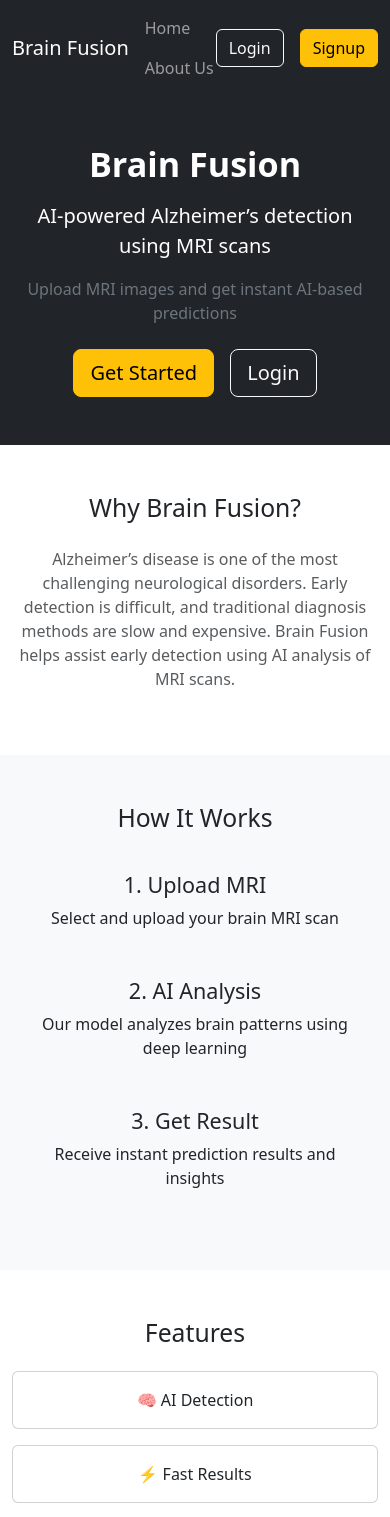
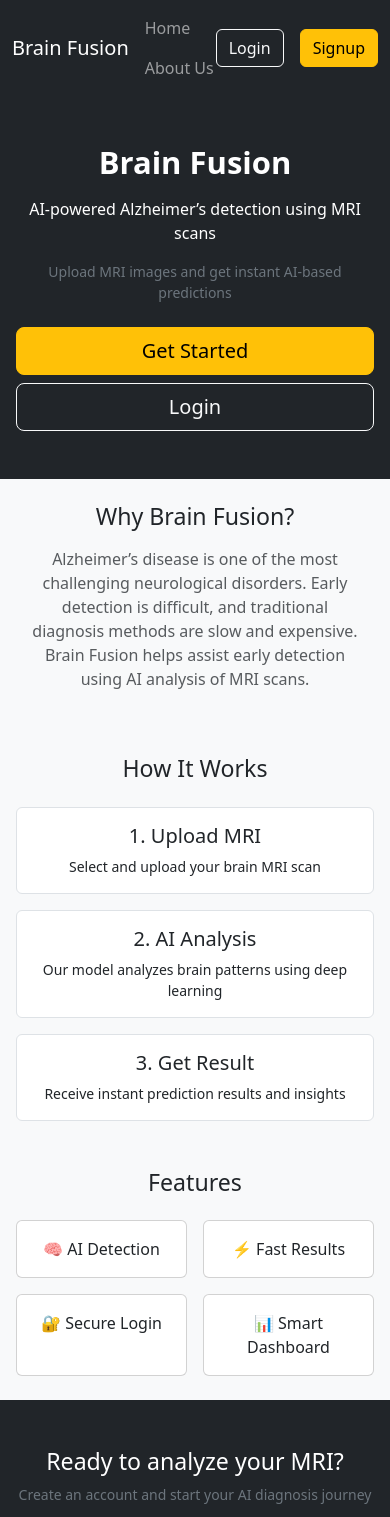
Before and after one commit to Hazeen-Dodhiya/NeuroFusionFront, a Next.js app: page / in a window 390 px wide. Shown: the top 1517 px of the page. Built offline with nearby package versions, Linux system fonts and the light colour scheme; no server answers.

Commit message:
optimizingforphone

```diff
--- a/app/page.js
+++ b/app/page.js
@@ -1,3 +1,188 @@
+// "use client";
+
+// import { useEffect, useState } from "react";
+// import { useRouter } from "next/navigation";
+
+// export default function Home() {
+//   const router = useRouter();
+
+//   const [user, setUser] = useState(null);
+
+//   useEffect(() => {
+//     const storedUser = localStorage.getItem("user");
+
+//     if (storedUser) {
+//       setUser(JSON.parse(storedUser));
+//     }
+//   }, []);
+
+//   return (
+//     <div>
+
+//       {/* HERO SECTION */}
+//       <div className="bg-dark text-white py-5">
+//         <div className="container text-center">
+
+//           <h1 className="display-4 fw-bold">
+//             Brain Fusion
+//           </h1>
+
+//           <p className="lead mt-3">
+//             AI-powered Alzheimer’s detection using MRI scans
+//           </p>
+
+//           <p className="text-secondary">
+//             Upload MRI images and get instant AI-based predictions
+//           </p>
+
+//           <div className="mt-4 d-flex justify-content-center gap-3">
+
+//             {/* NOT LOGGED IN */}
+//             {!user ? (
+//               <>
+//                 <button
+//                   className="btn btn-warning btn-lg"
+//                   onClick={() => router.push("/signup")}
+//                 >
+//                   Get Started
+//                 </button>
+
+//                 <button
+//                   className="btn btn-outline-light btn-lg"
+//                   onClick={() => router.push("/login")}
+//                 >
+//                   Login
+//                 </button>
+//               </>
+//             ) : (
+//               /* LOGGED IN */
+//               <button
+//                 className="btn btn-warning btn-lg"
+//                 onClick={() => router.push("/dashboard")}
+//               >
+//                 Go to Dashboard
+//               </button>
+//             )}
+
+//           </div>
+
+//         </div>
+//       </div>
+
+//       {/* PROBLEM SECTION */}
+//       <div className="container py-5">
+//         <h2 className="text-center mb-4">Why Brain Fusion?</h2>
+
+//         <p className="text-center text-muted">
+//           Alzheimer’s disease is one of the most challenging neurological disorders.
+//           Early detection is difficult, and traditional diagnosis methods are slow and expensive.
+//           Brain Fusion helps assist early detection using AI analysis of MRI scans.
+//         </p>
+//       </div>
+
+//       {/* HOW IT WORKS */}
+//       <div className="bg-light py-5">
+//         <div className="container">
+
+//           <h2 className="text-center mb-4">How It Works</h2>
+
+//           <div className="row text-center">
+
+//             <div className="col-md-4">
+//               <div className="p-3">
+//                 <h4>1. Upload MRI</h4>
+//                 <p>Select and upload your brain MRI scan</p>
+//               </div>
+//             </div>
+
+//             <div className="col-md-4">
+//               <div className="p-3">
+//                 <h4>2. AI Analysis</h4>
+//                 <p>Our model analyzes brain patterns using deep learning</p>
+//               </div>
+//             </div>
+
+//             <div className="col-md-4">
+//               <div className="p-3">
+//                 <h4>3. Get Result</h4>
+//                 <p>Receive instant prediction results and insights</p>
+//               </div>
+//             </div>
+
+//           </div>
+
+//         </div>
+//       </div>
+
+//       {/* FEATURES */}
+//       <div className="container py-5">
+//         <h2 className="text-center mb-4">Features</h2>
+
+//         <div className="row">
+
+//           <div className="col-md-3 mb-3">
+//             <div className="card p-3 text-center">🧠 AI Detection</div>
+//           </div>
+
+//           <div className="col-md-3 mb-3">
+//             <div className="card p-3 text-center">⚡ Fast Results</div>
+//           </div>
+
+//           <div className="col-md-3 mb-3">
+//             <div className="card p-3 text-center">🔐 Secure Login</div>
+//           </div>
+
+//           <div className="col-md-3 mb-3">
+//             <div className="card p-3 text-center">📊 Smart Dashboard</div>
+//           </div>
+
+//         </div>
+//       </div>
+
+//       {/* FINAL CTA */}
+//       <div className="bg-dark text-white py-5 text-center">
+
+//         {!user ? (
+//           <>
+//             <h2>Ready to analyze your MRI?</h2>
+//             <p className="text-secondary">
+//               Create an account and start your AI diagnosis journey
+//             </p>
+
+//             <button
+//               className="btn btn-warning btn-lg mt-3"
+//               onClick={() => router.push("/signup")}
+//             >
+//               Start Now
+//             </button>
+//           </>
+//         ) : (
+//           <>
+//             <h2>Welcome back 👋</h2>
+//             <p className="text-secondary">
+//               Continue your AI diagnosis from dashboard
+//             </p>
+
+//             <button
+//               className="btn btn-warning btn-lg mt-3"
+//               onClick={() => router.push("/dashboard")}
+//             >
+//               Go to Dashboard
+//             </button>
+//           </>
+//         )}
+
+//       </div>
+
+//     </div>
+//   );
+// }
+
+
+
+
+
+
 "use client";
 
 import { useEffect, useState } from "react";
@@ -5,59 +190,54 @@ import { useRouter } from "next/navigation";
 
 export default function Home() {
   const router = useRouter();
-
   const [user, setUser] = useState(null);
 
   useEffect(() => {
     const storedUser = localStorage.getItem("user");
-
-    if (storedUser) {
-      setUser(JSON.parse(storedUser));
-    }
+    if (storedUser) setUser(JSON.parse(storedUser));
   }, []);
 
   return (
-    <div>
+    <div className="bg-light">
 
-      {/* HERO SECTION */}
-      <div className="bg-dark text-white py-5">
-        <div className="container text-center">
+      {/* HERO */}
+      <div className="bg-dark text-white py-5 py-md-5 py-4">
+        <div className="container text-center px-3">
 
-          <h1 className="display-4 fw-bold">
+          <h1 className="display-5 display-md-4 fw-bold">
             Brain Fusion
           </h1>
 
-          <p className="lead mt-3">
+          <p className="lead mt-3 fs-6 fs-md-5">
             AI-powered Alzheimer’s detection using MRI scans
           </p>
 
-          <p className="text-secondary">
+          <p className="text-secondary small px-2 px-md-5">
             Upload MRI images and get instant AI-based predictions
           </p>
 
-          <div className="mt-4 d-flex justify-content-center gap-3">
+          {/* BUTTONS */}
+          <div className="mt-4 d-grid gap-2 d-md-flex justify-content-md-center">
 
-            {/* NOT LOGGED IN */}
             {!user ? (
               <>
                 <button
-                  className="btn btn-warning btn-lg"
+                  className="btn btn-warning btn-lg px-4"
                   onClick={() => router.push("/signup")}
                 >
                   Get Started
                 </button>
 
                 <button
-                  className="btn btn-outline-light btn-lg"
+                  className="btn btn-outline-light btn-lg px-4"
                   onClick={() => router.push("/login")}
                 >
                   Login
                 </button>
               </>
             ) : (
-              /* LOGGED IN */
               <button
-                className="btn btn-warning btn-lg"
+                className="btn btn-warning btn-lg px-4"
                 onClick={() => router.push("/dashboard")}
               >
                 Go to Dashboard
@@ -65,15 +245,16 @@ export default function Home() {
             )}
 
           </div>
-
         </div>
       </div>
 
-      {/* PROBLEM SECTION */}
-      <div className="container py-5">
-        <h2 className="text-center mb-4">Why Brain Fusion?</h2>
+      {/* PROBLEM */}
+      <div className="container py-4 py-md-5 px-3">
+        <h2 className="text-center mb-3 mb-md-4 fs-3">
+          Why Brain Fusion?
+        </h2>
 
-        <p className="text-center text-muted">
+        <p className="text-center text-muted px-2 px-md-5 fs-6">
           Alzheimer’s disease is one of the most challenging neurological disorders.
           Early detection is difficult, and traditional diagnosis methods are slow and expensive.
           Brain Fusion helps assist early detection using AI analysis of MRI scans.
@@ -81,31 +262,39 @@ export default function Home() {
       </div>
 
       {/* HOW IT WORKS */}
-      <div className="bg-light py-5">
-        <div className="container">
+      <div className="bg-light py-4 py-md-5">
+        <div className="container px-3">
 
-          <h2 className="text-center mb-4">How It Works</h2>
+          <h2 className="text-center mb-4 fs-3">
+            How It Works
+          </h2>
 
-          <div className="row text-center">
+          <div className="row g-3 text-center">
 
-            <div className="col-md-4">
-              <div className="p-3">
-                <h4>1. Upload MRI</h4>
-                <p>Select and upload your brain MRI scan</p>
+            <div className="col-12 col-md-4">
+              <div className="p-3 border rounded bg-white h-100">
+                <h5>1. Upload MRI</h5>
+                <p className="small mb-0">
+                  Select and upload your brain MRI scan
+                </p>
               </div>
             </div>
 
-            <div className="col-md-4">
-              <div className="p-3">
-                <h4>2. AI Analysis</h4>
-                <p>Our model analyzes brain patterns using deep learning</p>
+            <div className="col-12 col-md-4">
+              <div className="p-3 border rounded bg-white h-100">
+                <h5>2. AI Analysis</h5>
+                <p className="small mb-0">
+                  Our model analyzes brain patterns using deep learning
+                </p>
               </div>
             </div>
 
-            <div className="col-md-4">
-              <div className="p-3">
-                <h4>3. Get Result</h4>
-                <p>Receive instant prediction results and insights</p>
+            <div className="col-12 col-md-4">
+              <div className="p-3 border rounded bg-white h-100">
+                <h5>3. Get Result</h5>
+                <p className="small mb-0">
+                  Receive instant prediction results and insights
+                </p>
               </div>
             </div>
 
@@ -115,42 +304,52 @@ export default function Home() {
       </div>
 
       {/* FEATURES */}
-      <div className="container py-5">
-        <h2 className="text-center mb-4">Features</h2>
+      <div className="container py-4 py-md-5 px-3">
+        <h2 className="text-center mb-4 fs-3">
+          Features
+        </h2>
 
-        <div className="row">
+        <div className="row g-3">
 
-          <div className="col-md-3 mb-3">
-            <div className="card p-3 text-center">🧠 AI Detection</div>
+          <div className="col-6 col-md-3">
+            <div className="card text-center p-3 h-100">
+              🧠 AI Detection
+            </div>
           </div>
 
-          <div className="col-md-3 mb-3">
-            <div className="card p-3 text-center">⚡ Fast Results</div>
+          <div className="col-6 col-md-3">
+            <div className="card text-center p-3 h-100">
+              ⚡ Fast Results
+            </div>
           </div>
 
-          <div className="col-md-3 mb-3">
-            <div className="card p-3 text-center">🔐 Secure Login</div>
+          <div className="col-6 col-md-3">
+            <div className="card text-center p-3 h-100">
+              🔐 Secure Login
+            </div>
           </div>
 
-          <div className="col-md-3 mb-3">
-            <div className="card p-3 text-center">📊 Smart Dashboard</div>
+          <div className="col-6 col-md-3">
+            <div className="card text-center p-3 h-100">
+              📊 Smart Dashboard
+            </div>
           </div>
 
         </div>
       </div>
 
-      {/* FINAL CTA */}
-      <div className="bg-dark text-white py-5 text-center">
+      {/* CTA */}
+      <div className="bg-dark text-white py-5 text-center px-3">
 
         {!user ? (
           <>
-            <h2>Ready to analyze your MRI?</h2>
-            <p className="text-secondary">
+            <h2 className="fs-3">Ready to analyze your MRI?</h2>
+            <p className="text-secondary small">
               Create an account and start your AI diagnosis journey
             </p>
 
             <button
-              className="btn btn-warning btn-lg mt-3"
+              className="btn btn-warning btn-lg mt-3 px-4"
               onClick={() => router.push("/signup")}
             >
               Start Now
@@ -158,13 +357,13 @@ export default function Home() {
           </>
         ) : (
           <>
-            <h2>Welcome back 👋</h2>
-            <p className="text-secondary">
+            <h2 className="fs-3">Welcome back 👋</h2>
+            <p className="text-secondary small">
               Continue your AI diagnosis from dashboard
             </p>
 
             <button
-              className="btn btn-warning btn-lg mt-3"
+              className="btn btn-warning btn-lg mt-3 px-4"
               onClick={() => router.push("/dashboard")}
             >
               Go to Dashboard
```
